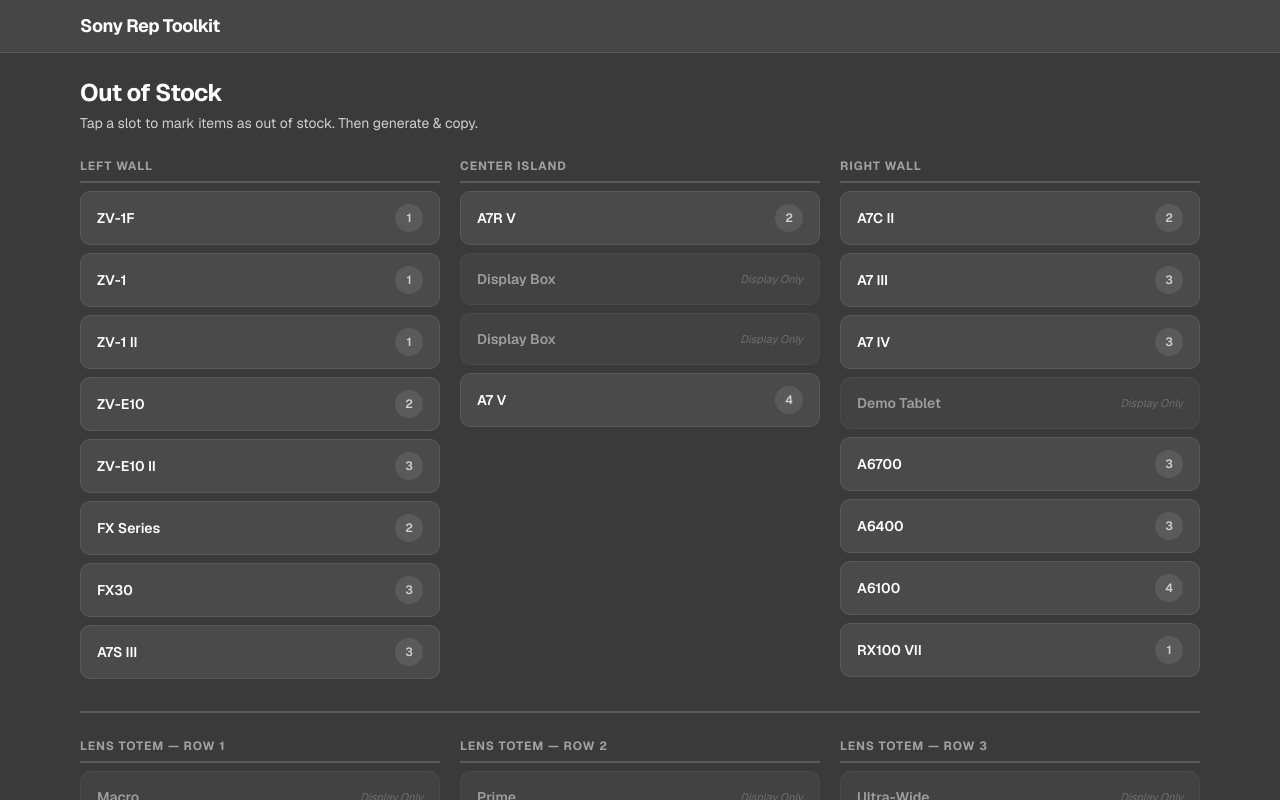
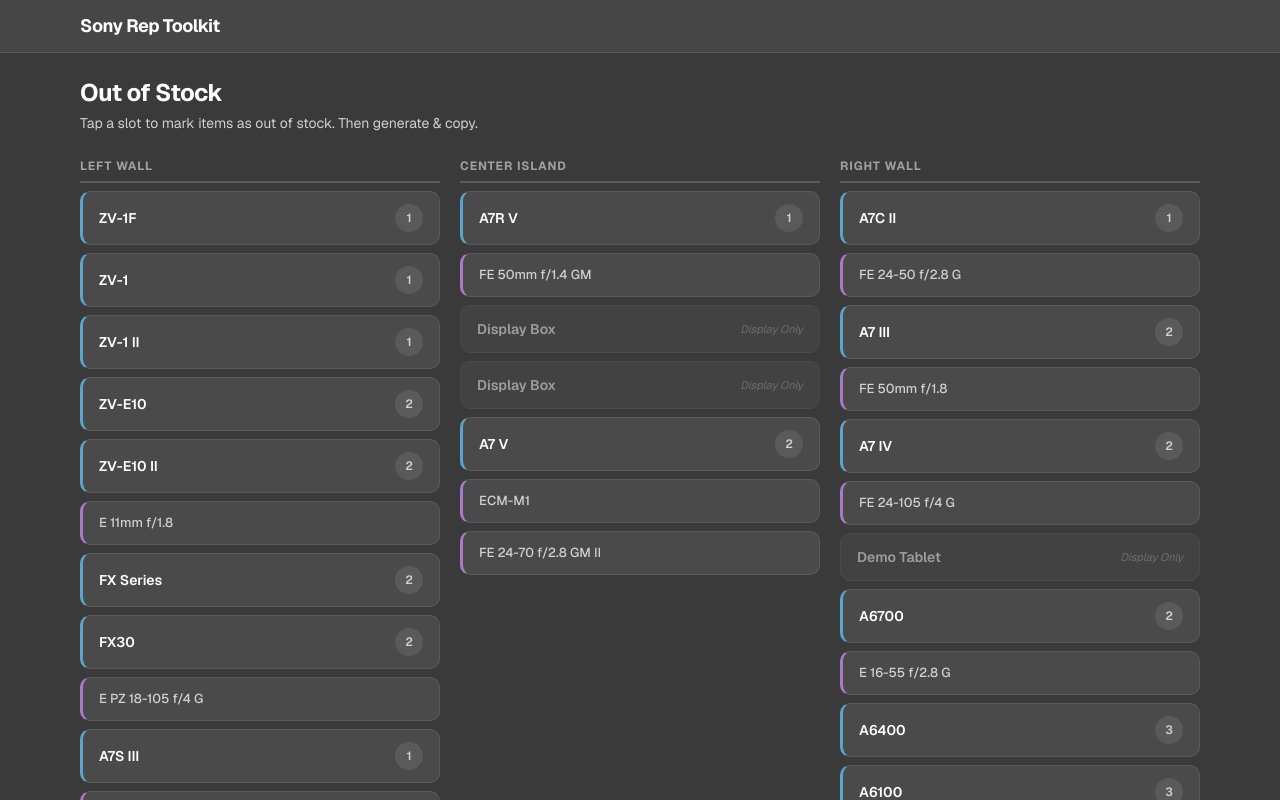
Before and after one commit to dwaynedraper/sony, a Next.js app: page /oos in a window 1280 px wide. Shown: the top 800 px of the page. Built offline with nearby package versions, Linux system fonts and the light colour scheme.

Commit message:
Less modal interaction for faster completion

```diff
--- a/src/app/oos/oos-form.tsx
+++ b/src/app/oos/oos-form.tsx
@@ -14,6 +14,15 @@
   section: DisplaySection;
   slotIndex: number;
   slot: DisplaySlot;
+  /** Only the camera-body options (filtered) */
+  cameraOptions: { label: string; model: string; originalIdx: number }[];
+}
+
+// ─── Helpers ────────────────────────────────────────────────────────────────
+
+/** Returns true if the option is a lens/accessory (not a camera body/kit) */
+function isLensOrAccessory(model: string): boolean {
+  return model.startsWith("SEL") || model.startsWith("ECM");
 }
 
 // ─── Component ──────────────────────────────────────────────────────────────
@@ -28,28 +37,30 @@
   const optionKey = (sectionId: string, slotIdx: number, optIdx: number) =>
     `${sectionId}:${slotIdx}:${optIdx}`;
 
-  // Count how many options are checked in a given slot
-  const slotCheckedCount = (sectionId: string, slotIdx: number, slot: DisplaySlot) =>
-    slot.options.filter((_, optIdx) => checked[optionKey(sectionId, slotIdx, optIdx)]).length;
-
   // Toggle a single option
   const toggleOption = (key: string) => {
     setChecked((prev) => ({ ...prev, [key]: !prev[key] }));
   };
 
-  // Handle slot tap — single-option slots toggle directly, multi-option open modal
-  const handleSlotTap = (section: DisplaySection, slotIndex: number) => {
+  // Handle camera card tap
+  const handleCameraTap = (section: DisplaySection, slotIndex: number) => {
     const slot = section.slots[slotIndex];
-    if (slot.options.length === 0) return; // display-only slots
 
-    if (slot.options.length === 1) {
-      // Single option — toggle directly, skip modal
-      toggleOption(optionKey(section.id, slotIndex, 0));
+    // Get only camera-body options (not lenses/accessories)
+    const cameraOptions = slot.options
+      .map((opt, idx) => ({ ...opt, originalIdx: idx }))
+      .filter((opt) => !isLensOrAccessory(opt.model));
+
+    if (cameraOptions.length === 0) return;
+
+    if (cameraOptions.length === 1) {
+      // Single camera option — toggle directly
+      toggleOption(optionKey(section.id, slotIndex, cameraOptions[0].originalIdx));
       return;
     }
 
-    // Multiple options — open modal
-    setModal({ section, slotIndex, slot });
+    // Multiple camera options — open modal
+    setModal({ section, slotIndex, slot, cameraOptions });
   };
 
   // Close modal
@@ -117,45 +128,89 @@
 
   // ─── Render helpers ───────────────────────────────────────────────────────
 
-  const renderSlotCard = (section: DisplaySection, slotIdx: number) => {
+  const renderSlotCards = (section: DisplaySection, slotIdx: number) => {
     const slot = section.slots[slotIdx];
-    const isInteractive = slot.options.length > 0;
-    const count = isInteractive ? slotCheckedCount(section.id, slotIdx, slot) : 0;
-    const total = slot.options.length;
 
-    return (
+    // Split into camera options and lens/accessory options
+    const cameraOpts = slot.options
+      .map((opt, idx) => ({ ...opt, originalIdx: idx }))
+      .filter((opt) => !isLensOrAccessory(opt.model));
+    const lensOpts = slot.options
+      .map((opt, idx) => ({ ...opt, originalIdx: idx }))
+      .filter((opt) => isLensOrAccessory(opt.model));
+
+    const isDisplayOnly = slot.options.length === 0;
+    const cameraCheckedCount = cameraOpts.filter(
+      (o) => checked[optionKey(section.id, slotIdx, o.originalIdx)]
+    ).length;
+
+    const cards: React.ReactNode[] = [];
+
+    // ── Camera card ──
+    if (isDisplayOnly) {
+      // Display-only slot (no options at all)
+      cards.push(
         <button
           key={`${section.id}-${slotIdx}`}
           type="button"
-        disabled={!isInteractive}
-        onClick={() => handleSlotTap(section, slotIdx)}
-        className={`${styles.slotCard} ${
-          !isInteractive ? styles.slotCardDisabled : ""
-        } ${count > 0 ? styles.slotCardActive : ""}`}
-        aria-label={
-          isInteractive
-            ? `${slot.name}: ${count} of ${total} checked. Tap to edit.`
-            : `${slot.name}: display only`
-        }
+          disabled
+          className={`${styles.slotCard} ${styles.slotCardDisabled}`}
+          aria-label={`${slot.name}: display only`}
         >
           <span className={styles.slotName}>{slot.name}</span>
-        {isInteractive && (
-          <span className={styles.slotBadge}>
-            {count > 0 ? `${count}/${total}` : total}
-          </span>
-        )}
-        {!isInteractive && (
           <span className={styles.slotLabel}>Display Only</span>
-        )}
         </button>
       );
+    } else if (cameraOpts.length > 0) {
+      // Has camera options
+      const totalCam = cameraOpts.length;
+      cards.push(
+        <button
+          key={`${section.id}-${slotIdx}`}
+          type="button"
+          onClick={() => handleCameraTap(section, slotIdx)}
+          className={`${styles.slotCard} ${styles.slotCardCamera} ${
+            cameraCheckedCount > 0 ? styles.slotCardActive : ""
+          }`}
+          aria-label={`${slot.name}: ${cameraCheckedCount} of ${totalCam} checked. Tap to edit.`}
+        >
+          <span className={styles.slotName}>{slot.name}</span>
+          <span className={styles.slotBadge}>
+            {cameraCheckedCount > 0 ? `${cameraCheckedCount}/${totalCam}` : totalCam}
+          </span>
+        </button>
+      );
+    }
+
+    // ── Lens/accessory cards (each rendered individually, right after the camera) ──
+    for (const lensOpt of lensOpts) {
+      const key = optionKey(section.id, slotIdx, lensOpt.originalIdx);
+      const isChecked = !!checked[key];
+
+      cards.push(
+        <button
+          key={key}
+          type="button"
+          onClick={() => toggleOption(key)}
+          className={`${styles.slotCard} ${styles.slotCardLens} ${
+            isChecked ? styles.slotCardActive : ""
+          }`}
+          aria-label={`${lensOpt.label}: ${isChecked ? "checked" : "unchecked"}. Tap to toggle.`}
+        >
+          <span className={styles.slotName}>{lensOpt.label}</span>
+          {isChecked && <span className={styles.slotCheckmark}>✓</span>}
+        </button>
+      );
+    }
+
+    return cards;
   };
 
   const renderSection = (section: DisplaySection) => (
     <div key={section.id} className={styles.section}>
       <h3 className={styles.sectionTitle}>{section.title}</h3>
       <div className={styles.sectionGrid}>
-        {section.slots.map((_, idx) => renderSlotCard(section, idx))}
+        {section.slots.flatMap((_, idx) => renderSlotCards(section, idx))}
       </div>
     </div>
   );
@@ -219,7 +274,7 @@
         )}
       </div>
 
-      {/* Modal */}
+      {/* Modal — only for multi-option camera slots */}
       {modal && (
         <div
           className={styles.modalOverlay}
@@ -245,11 +300,11 @@
             </div>
 
             <div className={styles.modalBody}>
-              {modal.slot.options.map((opt, optIdx) => {
+              {modal.cameraOptions.map((opt) => {
                 const key = optionKey(
                   modal.section.id,
                   modal.slotIndex,
-                  optIdx
+                  opt.originalIdx
                 );
                 const isChecked = !!checked[key];
 
--- a/src/app/oos/oos.module.scss
+++ b/src/app/oos/oos.module.scss
@@ -91,6 +91,9 @@
 
 // ─── Slot Card ───────────────────────────────────────────────────────────
 
+$camera-border: #5ba4cf; // soft teal-blue for camera cards
+$lens-border: #a77bca;   // soft purple for lens/accessory cards
+
 .slotCard {
   display: flex;
   align-items: center;
@@ -102,18 +105,43 @@
   cursor: pointer;
   transition: all 0.15s ease-in-out;
   text-align: left;
-  min-height: 52px;
+  min-height: 48px;
   -webkit-tap-highlight-color: transparent;
 
   &:hover:not(:disabled) {
     background: $bg-surface-hover;
-    border-color: $accent;
     transform: translateY(-1px);
     box-shadow: $shadow-card;
   }
 
   &:active:not(:disabled) {
     transform: translateY(0);
+  }
+}
+
+.slotCardCamera {
+  border-left: 3px solid $camera-border;
+
+  &:hover:not(:disabled) {
+    border-color: $camera-border;
+    border-left-width: 3px;
+  }
+}
+
+.slotCardLens {
+  border-left: 3px solid $lens-border;
+  min-height: 44px;
+  padding: 0.5rem 1rem;
+
+  .slotName {
+    font-size: 0.8125rem;
+    font-weight: 500;
+    color: $text-secondary;
+  }
+
+  &:hover:not(:disabled) {
+    border-color: $lens-border;
+    border-left-width: 3px;
   }
 }
 
@@ -125,6 +153,19 @@
 .slotCardActive {
   border-color: $accent;
   background: rgba($accent, 0.08);
+
+  &.slotCardCamera {
+    border-left-color: $accent;
+  }
+
+  &.slotCardLens {
+    border-left-color: $accent;
+
+    .slotName {
+      color: $text-primary;
+      font-weight: 600;
+    }
+  }
 
   .slotBadge {
     background: $accent;
@@ -152,6 +193,13 @@
   color: $text-secondary;
   background: $bg-elevated;
   border-radius: 999px;
+  flex-shrink: 0;
+}
+
+.slotCheckmark {
+  font-size: 0.875rem;
+  font-weight: 700;
+  color: $accent;
   flex-shrink: 0;
 }
 
```
Lines whose indentation alone changed are shown as unchanged.
